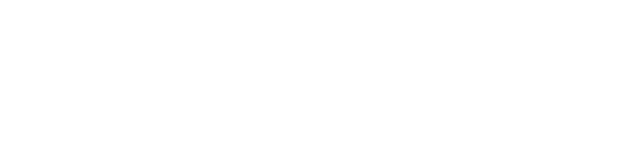
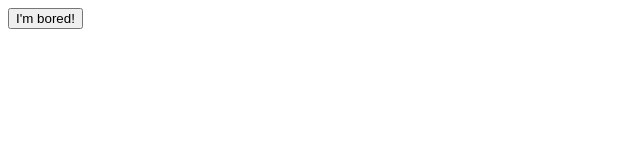
Before and after one commit to Anuska86/bored-bot, a plain HTML site: page index.html in a window 1280 px wide. Shown: the whole page, without its empty margins (0-640 px from the left). Drawn offline with Linux system fonts and the light colour scheme.

Commit message:
Update index.html

```diff
--- a/index.html
+++ b/index.html
@@ -3,7 +3,9 @@
     <link rel="stylesheet" href="index.css" />
   </head>
   <body>
+    <title>Bored Bot</title>
     <h1 id="activity-name"></h1>
+    <button>I'm bored!</button>
     <script src="index.js"></script>
   </body>
 </html>
```
